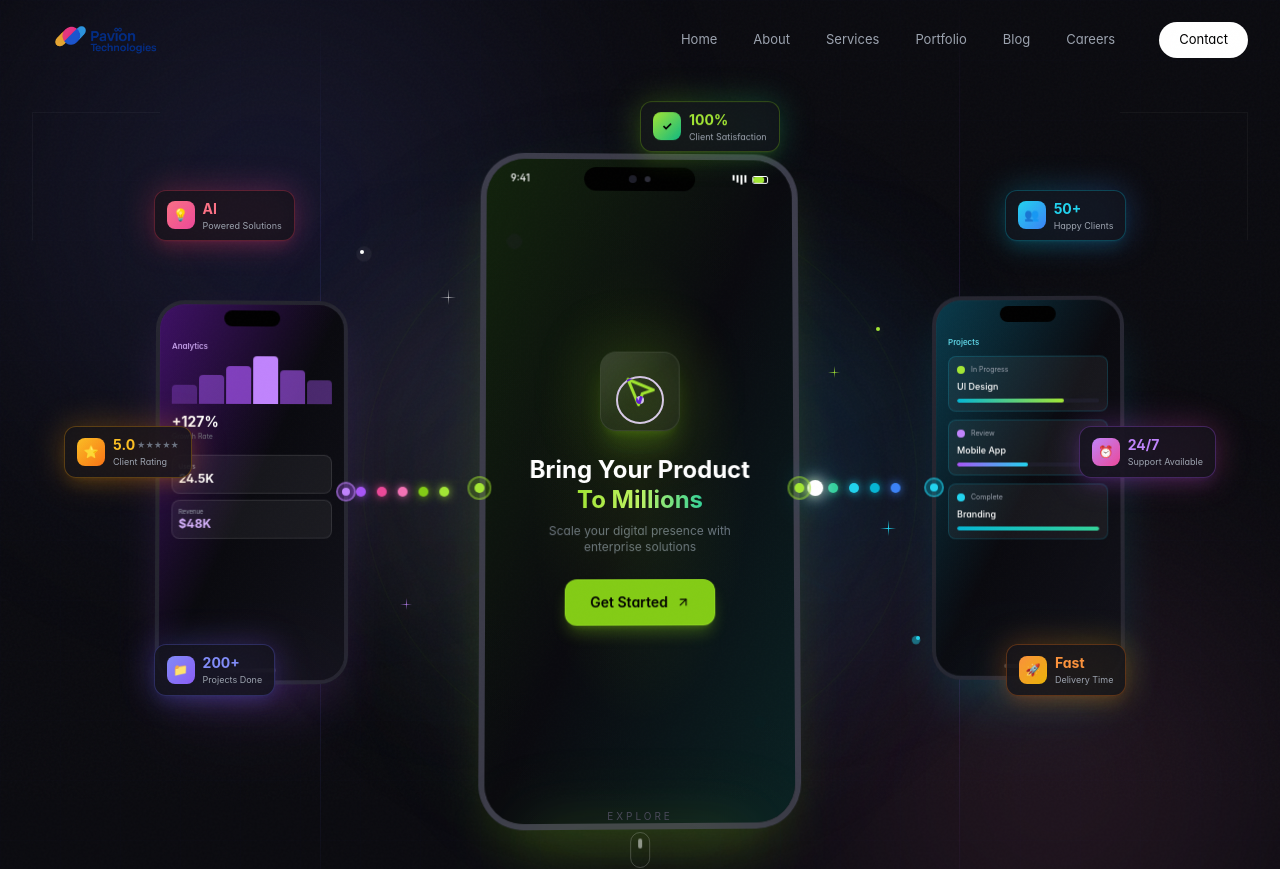
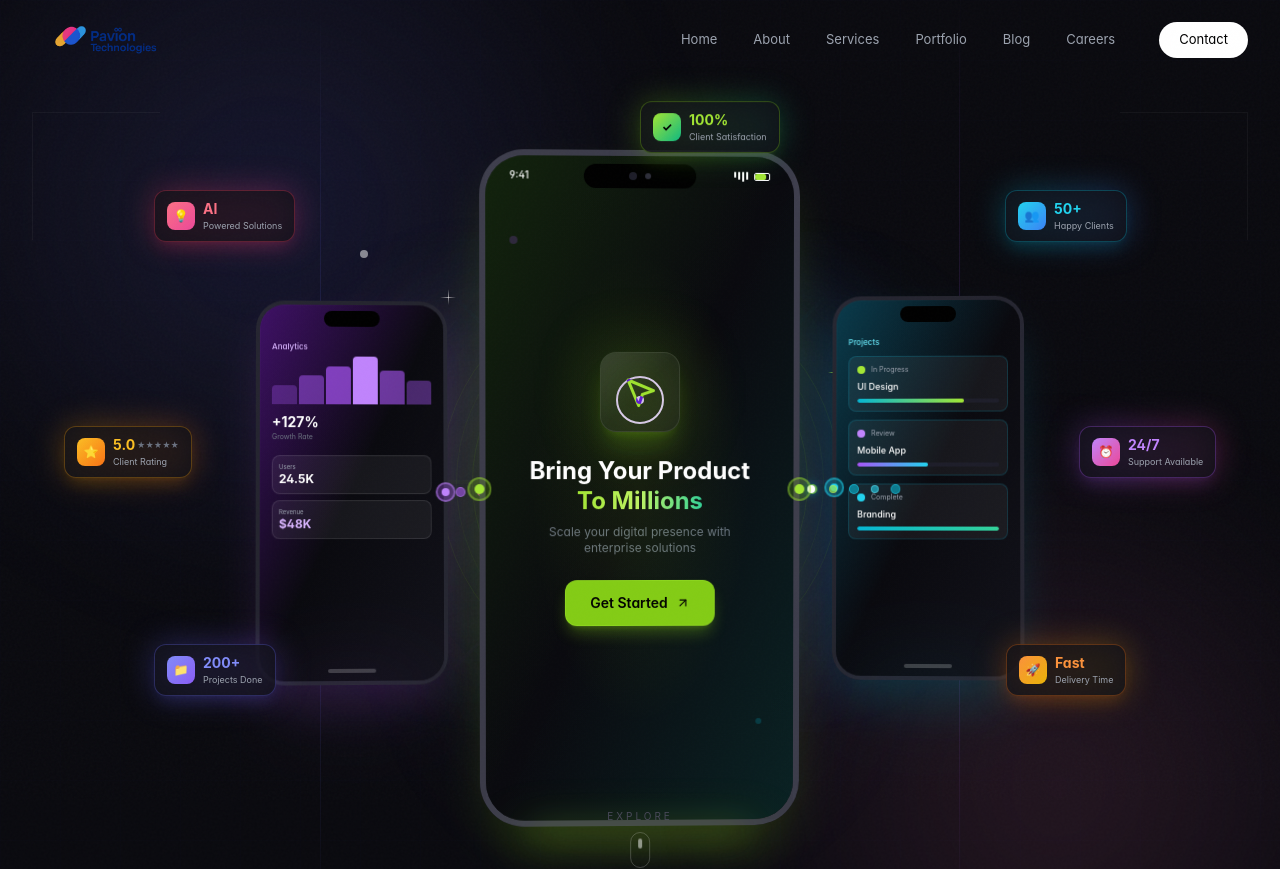
Before and after one commit to Aakash231217/pavilon_technologies, a React (Vite) app: page / in a window 1280 px wide. Shown: the top 869 px of the page. Built offline with nearby package versions, Linux system fonts and the light colour scheme.

Commit message:
optimiszations

```diff
--- a/src/components/HeroNew.tsx
+++ b/src/components/HeroNew.tsx
@@ -1,5 +1,5 @@
 // src/components/HeroNew.tsx
-import { useEffect, useRef, useState } from 'react';
+import { useEffect, useRef } from 'react';
 import gsap from 'gsap';
 import { ScrollTrigger } from 'gsap/ScrollTrigger';
 import { MousePointer2, ArrowUpRight } from 'lucide-react';
@@ -19,56 +19,57 @@ const HeroNew: React.FC = () => {
   const orb2Ref = useRef<HTMLDivElement>(null);
   const orb3Ref = useRef<HTMLDivElement>(null);
   const glowRef = useRef<HTMLDivElement>(null);
-  const [mousePos, setMousePos] = useState({ x: 0, y: 0 });
 
-  // Mouse parallax for orbs
+  // Use refs instead of state to avoid re-renders on mouse move
+  const mousePosRef = useRef({ x: 0, y: 0 });
+  const rafIdRef = useRef<number | null>(null);
+  const lastUpdateRef = useRef(0);
+
+  // Optimized mouse parallax - throttled and using refs
   useEffect(() => {
+    // Check for reduced motion preference
+    const prefersReducedMotion = window.matchMedia('(prefers-reduced-motion: reduce)').matches;
+    if (prefersReducedMotion) return;
+
+    const updateOrbs = () => {
+      const { x, y } = mousePosRef.current;
+
+      // Batch all transforms together for better performance
+      if (orb1Ref.current) {
+        orb1Ref.current.style.transform = `translate(${x * 30}px, ${y * 30}px)`;
+      }
+      if (orb2Ref.current) {
+        orb2Ref.current.style.transform = `translate(${x * -20}px, ${y * -20}px)`;
+      }
+      if (orb3Ref.current) {
+        orb3Ref.current.style.transform = `translate(${x * 40}px, ${y * 40}px)`;
+      }
+      if (glowRef.current) {
+        glowRef.current.style.transform = `translate(calc(-50% + ${x * 100}px), calc(-50% + ${y * 80}px))`;
+      }
+    };
+
     const handleMouseMove = (e: MouseEvent) => {
+      // Throttle to ~30fps for performance
+      const now = Date.now();
+      if (now - lastUpdateRef.current < 33) return;
+      lastUpdateRef.current = now;
+
       const x = (e.clientX / window.innerWidth - 0.5) * 2;
       const y = (e.clientY / window.innerHeight - 0.5) * 2;
-      setMousePos({ x, y });
+      mousePosRef.current = { x, y };
+
+      // Use RAF for smooth updates
+      if (rafIdRef.current) cancelAnimationFrame(rafIdRef.current);
+      rafIdRef.current = requestAnimationFrame(updateOrbs);
     };
 
-    window.addEventListener('mousemove', handleMouseMove);
-    return () => window.removeEventListener('mousemove', handleMouseMove);
+    window.addEventListener('mousemove', handleMouseMove, { passive: true });
+    return () => {
+      window.removeEventListener('mousemove', handleMouseMove);
+      if (rafIdRef.current) cancelAnimationFrame(rafIdRef.current);
+    };
   }, []);
-
-  // Apply parallax to orbs and glow follow
-  useEffect(() => {
-    if (orb1Ref.current) {
-      gsap.to(orb1Ref.current, {
-        x: mousePos.x * 30,
-        y: mousePos.y * 30,
-        duration: 1,
-        ease: "power3.out",
-      });
-    }
-    if (orb2Ref.current) {
-      gsap.to(orb2Ref.current, {
-        x: mousePos.x * -20,
-        y: mousePos.y * -20,
-        duration: 1.2,
-        ease: "power3.out",
-      });
-    }
-    if (orb3Ref.current) {
-      gsap.to(orb3Ref.current, {
-        x: mousePos.x * 40,
-        y: mousePos.y * 40,
-        duration: 0.8,
-        ease: "power3.out",
-      });
-    }
-    // Glow follows mouse with slight delay for smooth effect
-    if (glowRef.current) {
-      gsap.to(glowRef.current, {
-        x: mousePos.x * 100,
-        y: mousePos.y * 80,
-        duration: 1.5,
-        ease: "power2.out",
-      });
-    }
-  }, [mousePos]);
 
   // Initial animations with 3D effects
   useEffect(() => {
@@ -235,13 +236,15 @@ const HeroNew: React.FC = () => {
         }}
       />
 
-      {/* Gradient Orbs with Mouse Parallax */}
+      {/* Gradient Orbs with Mouse Parallax - GPU accelerated */}
       <div
         ref={orb1Ref}
         className="absolute top-[-20%] left-[-10%] w-[800px] h-[800px] rounded-full pointer-events-none"
         style={{
           background: 'radial-gradient(circle, rgba(99, 102, 241, 0.15) 0%, transparent 70%)',
-          filter: 'blur(80px)',
+          filter: 'blur(60px)',
+          willChange: 'transform',
+          contain: 'layout style paint',
         }}
       />
       <div
@@ -249,7 +252,9 @@ const HeroNew: React.FC = () => {
         className="absolute bottom-[-20%] right-[-10%] w-[700px] h-[700px] rounded-full pointer-events-none"
         style={{
           background: 'radial-gradient(circle, rgba(244, 114, 182, 0.12) 0%, transparent 70%)',
-          filter: 'blur(80px)',
+          filter: 'blur(60px)',
+          willChange: 'transform',
+          contain: 'layout style paint',
         }}
       />
       <div
@@ -257,7 +262,9 @@ const HeroNew: React.FC = () => {
         className="absolute top-[40%] right-[30%] w-[500px] h-[500px] rounded-full pointer-events-none"
         style={{
           background: 'radial-gradient(circle, rgba(167, 139, 250, 0.1) 0%, transparent 70%)',
-          filter: 'blur(60px)',
+          filter: 'blur(50px)',
+          willChange: 'transform',
+          contain: 'layout style paint',
         }}
       />
 
@@ -293,61 +300,44 @@ const HeroNew: React.FC = () => {
 
           {/* ===== SPARKLE & SHINE EFFECTS BEHIND PHONES ===== */}
 
-          {/* Central glow burst behind main phone */}
-          <div className="absolute left-1/2 top-1/2 -translate-x-1/2 -translate-y-1/2 w-[500px] h-[500px] pointer-events-none z-0">
-            <div className="absolute inset-0 bg-gradient-to-r from-lime-500/20 via-cyan-500/10 to-purple-500/20 rounded-full blur-[100px] animate-pulse" style={{ animationDuration: '4s' }} />
+          {/* Central glow burst behind main phone - reduced blur for performance */}
+          <div className="absolute left-1/2 top-1/2 -translate-x-1/2 -translate-y-1/2 w-[500px] h-[500px] pointer-events-none z-0" style={{ contain: 'layout style paint' }}>
+            <div className="absolute inset-0 bg-gradient-to-r from-lime-500/20 via-cyan-500/10 to-purple-500/20 rounded-full blur-[60px] animate-pulse" style={{ animationDuration: '4s' }} />
           </div>
 
-          {/* Radial light rays */}
-          <div className="absolute left-1/2 top-1/2 -translate-x-1/2 -translate-y-1/2 w-[800px] h-[800px] pointer-events-none z-0 opacity-30">
-            {[...Array(12)].map((_, i) => (
+          {/* Radial light rays - reduced count for performance */}
+          <div className="absolute left-1/2 top-1/2 -translate-x-1/2 -translate-y-1/2 w-[800px] h-[800px] pointer-events-none z-0 opacity-30" style={{ contain: 'layout style paint' }}>
+            {[...Array(8)].map((_, i) => (
               <div
                 key={i}
                 className="absolute left-1/2 top-1/2 w-1 h-[300px] origin-bottom"
                 style={{
                   background: `linear-gradient(to top, ${i % 3 === 0 ? 'rgba(132, 204, 22, 0.3)' : i % 3 === 1 ? 'rgba(6, 182, 212, 0.3)' : 'rgba(168, 85, 247, 0.3)'}, transparent)`,
-                  transform: `translate(-50%, -100%) rotate(${i * 30}deg)`,
-                  filter: 'blur(2px)',
+                  transform: `translate(-50%, -100%) rotate(${i * 45}deg)`,
                 }}
               />
             ))}
           </div>
 
-          {/* Floating sparkle particles */}
-          <div className="absolute inset-0 pointer-events-none z-[1] overflow-hidden">
+          {/* Floating sparkle particles - reduced and optimized */}
+          <div className="absolute inset-0 pointer-events-none z-[1] overflow-hidden" style={{ contain: 'layout style paint' }}>
             {/* Sparkle 1 */}
-            <div className="absolute top-[20%] left-[15%] w-2 h-2 bg-white rounded-full animate-ping opacity-60" style={{ animationDuration: '2s', animationDelay: '0s' }} />
-            <div className="absolute top-[20%] left-[15%] w-1 h-1 bg-white rounded-full" />
+            <div className="absolute top-[20%] left-[15%] w-2 h-2 bg-white rounded-full animate-pulse opacity-60" style={{ animationDuration: '2s' }} />
 
             {/* Sparkle 2 */}
-            <div className="absolute top-[30%] right-[20%] w-2 h-2 bg-lime-400 rounded-full animate-ping opacity-50" style={{ animationDuration: '2.5s', animationDelay: '0.5s' }} />
-            <div className="absolute top-[30%] right-[20%] w-1 h-1 bg-lime-400 rounded-full" />
+            <div className="absolute top-[30%] right-[20%] w-2 h-2 bg-lime-400 rounded-full animate-pulse opacity-50" style={{ animationDuration: '2.5s', animationDelay: '0.5s' }} />
 
             {/* Sparkle 3 */}
-            <div className="absolute top-[60%] left-[10%] w-2 h-2 bg-purple-400 rounded-full animate-ping opacity-50" style={{ animationDuration: '3s', animationDelay: '1s' }} />
-            <div className="absolute top-[60%] left-[10%] w-1 h-1 bg-purple-400 rounded-full" />
+            <div className="absolute top-[60%] left-[10%] w-2 h-2 bg-purple-400 rounded-full animate-pulse opacity-50" style={{ animationDuration: '3s', animationDelay: '1s' }} />
 
             {/* Sparkle 4 */}
-            <div className="absolute top-[70%] right-[15%] w-2 h-2 bg-cyan-400 rounded-full animate-ping opacity-50" style={{ animationDuration: '2.2s', animationDelay: '0.3s' }} />
-            <div className="absolute top-[70%] right-[15%] w-1 h-1 bg-cyan-400 rounded-full" />
+            <div className="absolute top-[70%] right-[15%] w-2 h-2 bg-cyan-400 rounded-full animate-pulse opacity-50" style={{ animationDuration: '2.2s', animationDelay: '0.3s' }} />
 
             {/* Sparkle 5 */}
-            <div className="absolute top-[15%] left-[40%] w-1.5 h-1.5 bg-white rounded-full animate-ping opacity-40" style={{ animationDuration: '2.8s', animationDelay: '1.5s' }} />
+            <div className="absolute top-[15%] left-[40%] w-1.5 h-1.5 bg-white rounded-full animate-pulse opacity-40" style={{ animationDuration: '2.8s', animationDelay: '1.5s' }} />
 
             {/* Sparkle 6 */}
-            <div className="absolute top-[80%] left-[35%] w-1.5 h-1.5 bg-lime-300 rounded-full animate-ping opacity-40" style={{ animationDuration: '3.2s', animationDelay: '0.8s' }} />
-
-            {/* Sparkle 7 */}
-            <div className="absolute top-[25%] right-[35%] w-1 h-1 bg-purple-300 rounded-full animate-ping opacity-50" style={{ animationDuration: '2.4s', animationDelay: '2s' }} />
-
-            {/* Sparkle 8 */}
-            <div className="absolute top-[50%] left-[5%] w-2 h-2 bg-cyan-300 rounded-full animate-ping opacity-40" style={{ animationDuration: '2.6s', animationDelay: '1.2s' }} />
-
-            {/* Sparkle 9 */}
-            <div className="absolute top-[45%] right-[8%] w-1.5 h-1.5 bg-white rounded-full animate-ping opacity-50" style={{ animationDuration: '3s', animationDelay: '0.7s' }} />
-
-            {/* Sparkle 10 */}
-            <div className="absolute top-[85%] right-[40%] w-1 h-1 bg-lime-400 rounded-full animate-ping opacity-60" style={{ animationDuration: '2.3s', animationDelay: '1.8s' }} />
+            <div className="absolute top-[80%] left-[35%] w-1.5 h-1.5 bg-lime-300 rounded-full animate-pulse opacity-40" style={{ animationDuration: '3.2s', animationDelay: '0.8s' }} />
           </div>
 
           {/* Shimmering stars */}
@@ -405,15 +395,15 @@ const HeroNew: React.FC = () => {
             </div>
           </div>
 
-          {/* Soft glow orbs behind side phones */}
-          <div className="absolute left-[15%] top-1/2 -translate-y-1/2 w-[250px] h-[350px] bg-gradient-to-br from-purple-500/15 to-transparent rounded-full blur-[80px] pointer-events-none z-0" />
-          <div className="absolute right-[15%] top-1/2 -translate-y-1/2 w-[250px] h-[350px] bg-gradient-to-bl from-cyan-500/15 to-transparent rounded-full blur-[80px] pointer-events-none z-0" />
+          {/* Soft glow orbs behind side phones - reduced blur for performance */}
+          <div className="absolute left-[15%] top-1/2 -translate-y-1/2 w-[250px] h-[350px] bg-gradient-to-br from-purple-500/15 to-transparent rounded-full blur-[50px] pointer-events-none z-0" style={{ contain: 'layout style paint' }} />
+          <div className="absolute right-[15%] top-1/2 -translate-y-1/2 w-[250px] h-[350px] bg-gradient-to-bl from-cyan-500/15 to-transparent rounded-full blur-[50px] pointer-events-none z-0" style={{ contain: 'layout style paint' }} />
 
-          {/* Floating ring effect behind center phone */}
-          <div className="absolute left-1/2 top-1/2 -translate-x-1/2 -translate-y-1/2 w-[400px] h-[400px] pointer-events-none z-0">
-            <div className="absolute inset-0 border border-lime-500/10 rounded-full animate-ping" style={{ animationDuration: '4s' }} />
-            <div className="absolute inset-4 border border-lime-500/10 rounded-full animate-ping" style={{ animationDuration: '4s', animationDelay: '1s' }} />
-            <div className="absolute inset-8 border border-lime-500/10 rounded-full animate-ping" style={{ animationDuration: '4s', animationDelay: '2s' }} />
+          {/* Floating ring effect behind center phone - optimized */}
+          <div className="absolute left-1/2 top-1/2 -translate-x-1/2 -translate-y-1/2 w-[400px] h-[400px] pointer-events-none z-0" style={{ contain: 'layout style paint' }}>
+            <div className="absolute inset-0 border border-lime-500/10 rounded-full animate-pulse" style={{ animationDuration: '4s' }} />
+            <div className="absolute inset-4 border border-lime-500/10 rounded-full animate-pulse" style={{ animationDuration: '4s', animationDelay: '1s' }} />
+            <div className="absolute inset-8 border border-lime-500/10 rounded-full animate-pulse" style={{ animationDuration: '4s', animationDelay: '2s' }} />
           </div>
 
           {/* ===== END SPARKLE EFFECTS ===== */}
@@ -430,27 +420,27 @@ const HeroNew: React.FC = () => {
               className="relative z-10 w-40 lg:w-48 hidden lg:block"
               style={{ transformStyle: 'preserve-3d' }}
             >
-              {/* Connection LINE from left phone to center phone - DOTTED & FLEXIBLE */}
-              <div className="absolute top-1/2 -translate-y-1/2 left-[calc(100%+8px)] w-[calc(4rem+30px)] h-2 z-20 flex items-center justify-between">
-                {/* Dotted line segments - spaced evenly */}
-                <div className="w-2.5 h-2.5 rounded-full bg-purple-500 flex-shrink-0" style={{ boxShadow: '0 0 10px rgba(168, 85, 247, 0.9)' }} />
-                <div className="w-2.5 h-2.5 rounded-full bg-pink-500 flex-shrink-0" style={{ boxShadow: '0 0 10px rgba(236, 72, 153, 0.9)' }} />
-                <div className="w-2.5 h-2.5 rounded-full bg-pink-400 flex-shrink-0" style={{ boxShadow: '0 0 10px rgba(244, 114, 182, 0.9)' }} />
-                <div className="w-2.5 h-2.5 rounded-full bg-lime-500 flex-shrink-0" style={{ boxShadow: '0 0 10px rgba(132, 204, 22, 0.9)' }} />
-                <div className="w-2.5 h-2.5 rounded-full bg-lime-400 flex-shrink-0" style={{ boxShadow: '0 0 10px rgba(163, 230, 53, 0.9)' }} />
-                {/* Animated traveling particle */}
+              {/* Connection line from left phone to center phone */}
+              <div className="absolute top-1/2 -translate-y-1/2 left-[calc(100%+8px)] w-[calc(4rem+30px)] h-6 z-20 flex items-center justify-between">
+                {/* Dots */}
+                <div className="w-2.5 h-2.5 rounded-full bg-purple-500/60 animate-pulse border border-purple-400/50" style={{ animationDelay: '0s' }} />
+                <div className="w-2 h-2 rounded-full bg-pink-500/60 animate-pulse border border-pink-400/50" style={{ animationDelay: '0.15s' }} />
+                <div className="w-2.5 h-2.5 rounded-full bg-pink-400/60 animate-pulse border border-pink-300/50" style={{ animationDelay: '0.3s' }} />
+                <div className="w-2 h-2 rounded-full bg-lime-500/60 animate-pulse border border-lime-400/50" style={{ animationDelay: '0.45s' }} />
+                <div className="w-2.5 h-2.5 rounded-full bg-lime-400/60 animate-pulse border border-lime-300/50" style={{ animationDelay: '0.6s' }} />
+                {/* Traveling particle */}
                 <div
-                  className="absolute top-1/2 -translate-y-1/2 w-4 h-4 bg-white rounded-full"
+                  className="absolute top-1/2 -translate-y-1/2 w-2 h-2 bg-white rounded-full"
                   style={{
                     animation: 'moveLeftToRight 1.5s ease-in-out infinite',
-                    boxShadow: '0 0 15px rgba(255, 255, 255, 1), 0 0 30px rgba(168, 85, 247, 0.9)'
+                    boxShadow: '0 0 8px rgba(168, 85, 247, 0.8)'
                   }}
                 />
               </div>
 
               {/* Connection dot */}
               <div className="absolute -right-2 top-1/2 -translate-y-1/2 w-5 h-5 rounded-full bg-purple-500/30 border-2 border-purple-400/50 flex items-center justify-center z-30">
-                <div className="w-2 h-2 rounded-full bg-purple-400 animate-ping" />
+                <div className="w-2 h-2 rounded-full bg-purple-400 animate-pulse" />
               </div>
 
               <div className="relative aspect-[9/18] bg-gradient-to-br from-gray-900 via-gray-950 to-black rounded-[1.8rem] border-4 border-gray-700/80 shadow-2xl shadow-purple-500/20 overflow-hidden group hover:shadow-purple-500/40 transition-all duration-500">
@@ -506,20 +496,20 @@ const HeroNew: React.FC = () => {
               className="relative z-20 w-64 lg:w-80"
               style={{ transformStyle: 'preserve-3d' }}
             >
-              {/* Connection LINE from center phone to right phone - DOTTED & FLEXIBLE */}
-              <div className="absolute top-1/2 -translate-y-1/2 left-[calc(100%+8px)] w-[calc(4rem+30px)] h-2 z-20 hidden lg:flex items-center justify-between">
-                {/* Dotted line segments - spaced evenly */}
-                <div className="w-2.5 h-2.5 rounded-full bg-lime-400 flex-shrink-0" style={{ boxShadow: '0 0 10px rgba(132, 204, 22, 0.9)' }} />
-                <div className="w-2.5 h-2.5 rounded-full bg-emerald-400 flex-shrink-0" style={{ boxShadow: '0 0 10px rgba(52, 211, 153, 0.9)' }} />
-                <div className="w-2.5 h-2.5 rounded-full bg-cyan-400 flex-shrink-0" style={{ boxShadow: '0 0 10px rgba(34, 211, 238, 0.9)' }} />
-                <div className="w-2.5 h-2.5 rounded-full bg-cyan-500 flex-shrink-0" style={{ boxShadow: '0 0 10px rgba(6, 182, 212, 0.9)' }} />
-                <div className="w-2.5 h-2.5 rounded-full bg-blue-500 flex-shrink-0" style={{ boxShadow: '0 0 10px rgba(59, 130, 246, 0.9)' }} />
-                {/* Animated traveling particle */}
+              {/* Connection line from center phone to right phone */}
+              <div className="absolute top-1/2 -translate-y-1/2 left-[calc(100%+8px)] w-[calc(4rem+30px)] h-6 z-20 hidden lg:flex items-center justify-between">
+                {/* Dots */}
+                <div className="w-2.5 h-2.5 rounded-full bg-lime-500/60 animate-pulse border border-lime-400/50" style={{ animationDelay: '0s' }} />
+                <div className="w-2 h-2 rounded-full bg-lime-400/60 animate-pulse border border-lime-300/50" style={{ animationDelay: '0.15s' }} />
+                <div className="w-2.5 h-2.5 rounded-full bg-cyan-500/60 animate-pulse border border-cyan-400/50" style={{ animationDelay: '0.3s' }} />
+                <div className="w-2 h-2 rounded-full bg-cyan-400/60 animate-pulse border border-cyan-300/50" style={{ animationDelay: '0.45s' }} />
+                <div className="w-2.5 h-2.5 rounded-full bg-cyan-500/60 animate-pulse border border-cyan-400/50" style={{ animationDelay: '0.6s' }} />
+                {/* Traveling particle */}
                 <div
-                  className="absolute top-1/2 -translate-y-1/2 w-4 h-4 bg-white rounded-full"
+                  className="absolute top-1/2 -translate-y-1/2 w-2 h-2 bg-white rounded-full"
                   style={{
                     animation: 'moveLeftToRight 1.5s ease-in-out infinite 0.5s',
-                    boxShadow: '0 0 15px rgba(255, 255, 255, 1), 0 0 30px rgba(6, 182, 212, 0.9)'
+                    boxShadow: '0 0 8px rgba(6, 182, 212, 0.8)'
                   }}
                 />
               </div>
@@ -602,16 +592,15 @@ const HeroNew: React.FC = () => {
                       <div className="absolute inset-0 bg-gradient-to-r from-transparent via-white/30 to-transparent -translate-x-full group-hover:translate-x-full transition-transform duration-700" />
                     </a>
 
-                    {/* Animated decorative dots */}
-                    <div className="absolute top-20 left-6 w-2 h-2 bg-purple-500/40 rounded-full animate-ping" style={{ animationDuration: '2s' }} />
-                    <div className="absolute bottom-24 right-8 w-1.5 h-1.5 bg-cyan-500/40 rounded-full animate-ping" style={{ animationDuration: '2.5s', animationDelay: '0.5s' }} />
-                    <div className="absolute top-32 right-10 w-1 h-1 bg-lime-500/40 rounded-full animate-ping" style={{ animationDuration: '3s', animationDelay: '1s' }} />
+                    {/* Animated decorative dots - optimized */}
+                    <div className="absolute top-20 left-6 w-2 h-2 bg-purple-500/40 rounded-full animate-pulse" style={{ animationDuration: '2s' }} />
+                    <div className="absolute bottom-24 right-8 w-1.5 h-1.5 bg-cyan-500/40 rounded-full animate-pulse" style={{ animationDuration: '2.5s', animationDelay: '0.5s' }} />
                   </div>
                 </div>
 
-                {/* Reflection/Shadow */}
-                <div className="absolute -bottom-6 left-1/2 -translate-x-1/2 w-4/5 h-6 bg-lime-500/15 blur-2xl rounded-full" />
-                <div className="absolute -bottom-3 left-1/2 -translate-x-1/2 w-2/3 h-3 bg-lime-400/20 blur-xl rounded-full" />
+                {/* Reflection/Shadow - optimized blur */}
+                <div className="absolute -bottom-6 left-1/2 -translate-x-1/2 w-4/5 h-6 bg-lime-500/15 blur-xl rounded-full" />
+                <div className="absolute -bottom-3 left-1/2 -translate-x-1/2 w-2/3 h-3 bg-lime-400/20 blur-lg rounded-full" />
               </div>
             </div>
 
@@ -623,7 +612,7 @@ const HeroNew: React.FC = () => {
             >
               {/* Connection dot */}
               <div className="absolute -left-2 top-1/2 -translate-y-1/2 w-5 h-5 rounded-full bg-cyan-500/30 border-2 border-cyan-400/50 flex items-center justify-center z-30">
-                <div className="w-2 h-2 rounded-full bg-cyan-400 animate-ping" />
+                <div className="w-2 h-2 rounded-full bg-cyan-400 animate-pulse" />
               </div>
 
               <div className="relative aspect-[9/18] bg-gradient-to-br from-gray-900 via-gray-950 to-black rounded-[1.8rem] border-4 border-gray-700/80 shadow-2xl shadow-cyan-500/20 overflow-hidden group hover:shadow-cyan-500/40 transition-all duration-500">
--- a/src/index.css
+++ b/src/index.css
@@ -2,11 +2,29 @@
 @tailwind components;
 @tailwind utilities;
 
-/* Import fonts */
-@import url('https://fonts.googleapis.com/css2?family=Inter:wght@100;200;300;400;500;600;700;800;900&family=Outfit:wght@100;200;300;400;500;600;700;800;900&display=swap');
+/* Import fonts with display swap for better performance */
+@import url('https://fonts.googleapis.com/css2?family=Inter:wght@400;500;600;700;800&family=Outfit:wght@400;500;600;700;800&display=swap');
 
-/* Premium Agency Styling - Award-Winning Design */
+/* Performance Optimizations */
 @layer base {
+  /* GPU acceleration hints for animated elements */
+  .animate-pulse,
+  .animate-bounce {
+    will-change: opacity, transform;
+    transform: translateZ(0);
+  }
+
+  /* Reduce motion for users who prefer it */
+  @media (prefers-reduced-motion: reduce) {
+    *,
+    *::before,
+    *::after {
+      animation-duration: 0.01ms !important;
+      animation-iteration-count: 1 !important;
+      transition-duration: 0.01ms !important;
+    }
+  }
+
   * {
     cursor: none;
   }
@@ -14,6 +32,13 @@
   @media (pointer: coarse) {
     * {
       cursor: auto;
+    }
+
+    /* Disable expensive effects on touch devices */
+    .backdrop-blur-xl,
+    .backdrop-blur-2xl {
+      backdrop-filter: none;
+      background-color: rgba(10, 10, 15, 0.95);
     }
   }
 
```
Also changed, not shown: src/App.tsx (+40 -17 lines).
